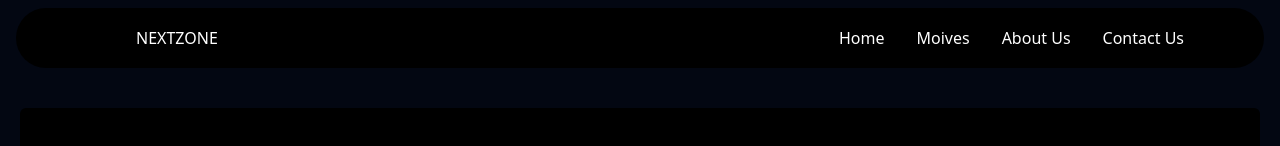
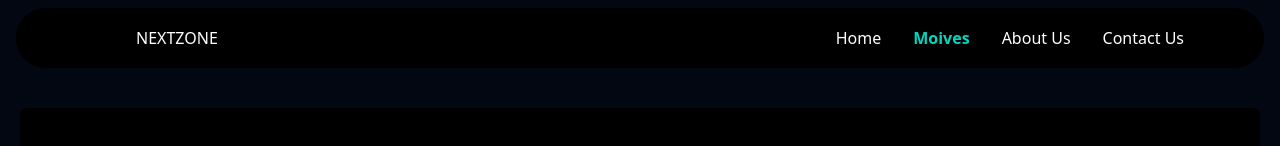
Before and after one commit to PriyanshuGo/React-Todo, a React (Vite) app: page /movies in a window 1280 px wide. Shown: the top 146 px of the page. Built offline with nearby package versions, Linux system fonts and the light colour scheme.

Commit message:
navlink used for activeLink

```diff
--- a/src/components/AppLayout/Footer.jsx
+++ b/src/components/AppLayout/Footer.jsx
@@ -1,13 +1,13 @@
-import { Link } from "react-router-dom";
+import { NavLink } from "react-router-dom";
 import { Mail } from 'lucide-react';
 
 
 function Footer() {
     const footLinks = [
-        { lable: "About Us", href: "#" },
+        { lable: "About Us", href: "/about" },
         { lable: "Features", href: "#" },
         { lable: "Pricing & Plans", href: "#" },
-        { lable: "Contact Us", href: "#" },
+        { lable: "Contact Us", href: "/contact" },
     ]
 
     return (
@@ -24,9 +24,9 @@ function Footer() {
                 <ul className='flex flex-col space-y-4 sm:flex-row sm:justify-evenly items-center'>
                     {footLinks.map((el, index) => (
                         <li key={index}>
-                            <Link to={el.href}>
+                            <NavLink to={el.href}>
                                 {el.lable}
-                            </Link>
+                            </NavLink>
                         </li>
                     ))}
                 </ul>
--- a/src/components/AppLayout/Navbar.jsx
+++ b/src/components/AppLayout/Navbar.jsx
@@ -1,5 +1,5 @@
 import React, { useState } from "react";
-import { Link } from "react-router-dom";
+import { NavLink } from "react-router-dom";
 import { Menu } from "lucide-react";
 
 const Navbar = () => {
@@ -39,7 +39,14 @@ const Navbar = () => {
           <ul className="hidden lg:flex lg:flex-row lg:space-x-8">
             {navLinks.map((link, index) => (
               <li key={index}>
-                <Link to={link.href}>{link.label}</Link>
+                <NavLink
+                  className={({ isActive }) =>
+                    isActive ? "text-teal-400 font-bold" : "text-white"
+                  }
+                  to={link.href}
+                >
+                  {link.label}
+                </NavLink>
               </li>
             ))}
           </ul>
@@ -54,7 +61,15 @@ const Navbar = () => {
         <ul className="space-y-4 mx-8 text-lg font-semibold">
           {navLinks.map((link, index) => (
             <li key={index}>
-              <Link to={link.href}>{link.label}</Link>
+              <NavLink
+                className={({ isActive }) =>
+                  isActive ? "text-teal-400 font-bold" : "text-white"
+                }
+                to={link.href}
+                onClick={handleMenu}
+              >
+                {link.label}
+              </NavLink>
             </li>
           ))}
         </ul>
```
